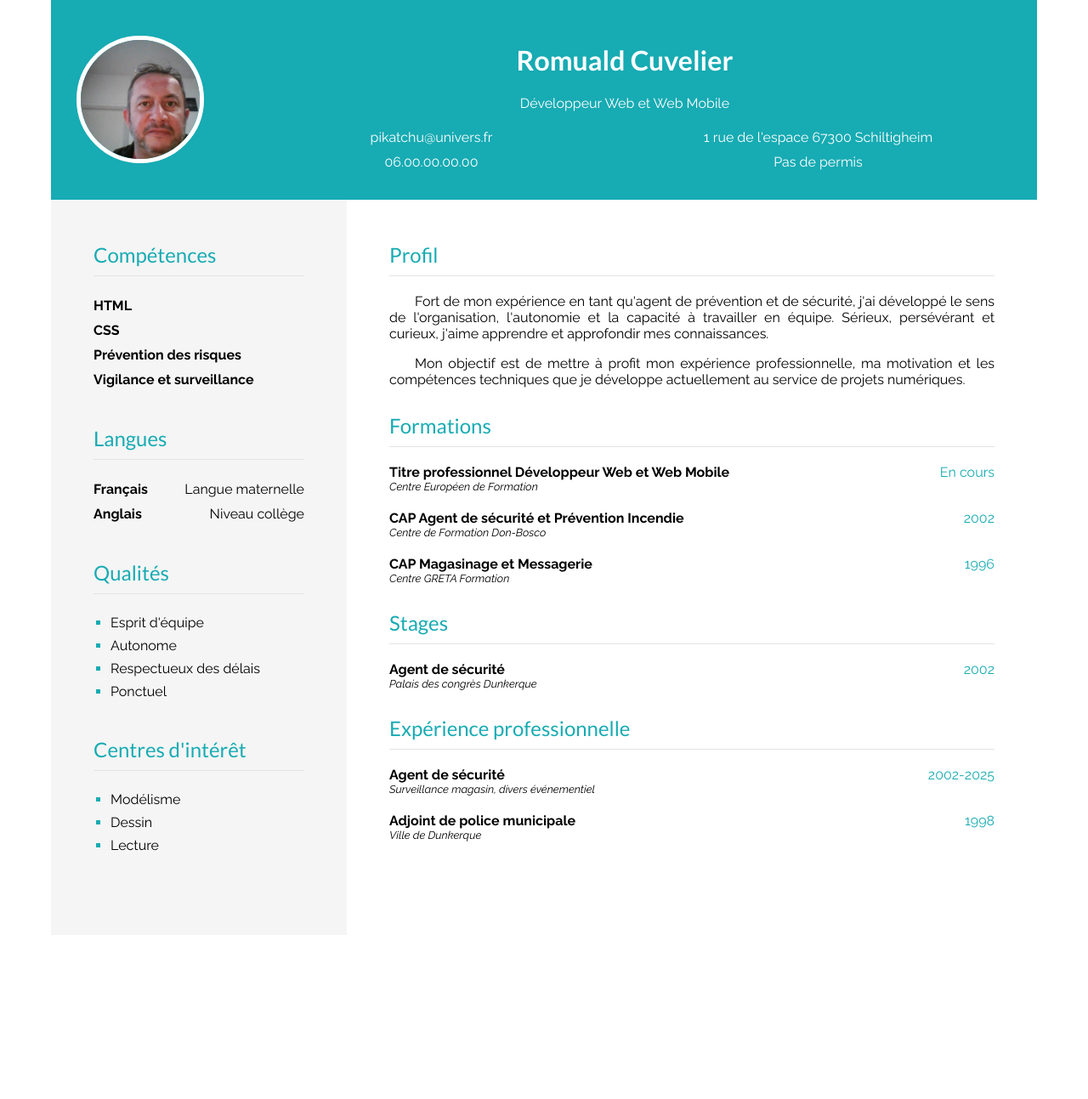
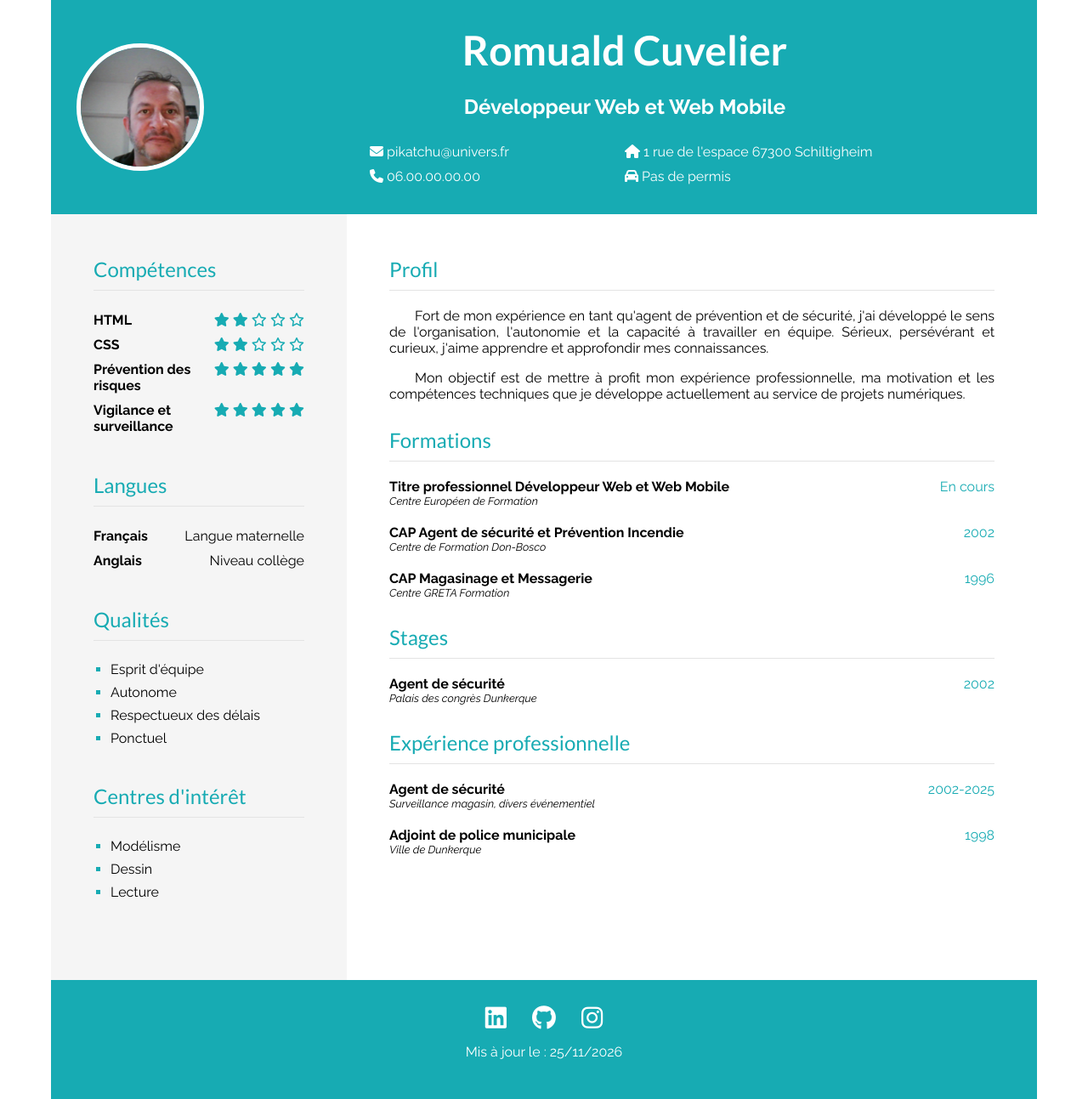
Before and after one commit to romuald67300-rgb/cv-en-ligne, a plain HTML site: page index.html in a window 1280 px wide. Shown: the whole page at 85% size. Before the commit the page ends 1100 px from the top, so only its background shows below. Drawn offline with Linux system fonts and the light colour scheme.

Commit message:
Ajout des étoiles, de l'en-tête et du pied de page

```diff
--- a/assets/css/style.css
+++ b/assets/css/style.css
@@ -67,11 +67,20 @@ header div {
     flex: 1;
     text-align: center;
 }
+header h1 {
+    font-size: 3rem;
+    margin: 0;
+}
+header div > p {
+    font-size: 1.5rem;
+    font-weight: bold;
+}
 
 header ul {
     list-style: none;
     padding: 0;
-    margin: 0;
+    margin: 0 auto;
+    max-width: 600PX;
     display: flex;
     flex-wrap: wrap;
 }
@@ -79,6 +88,7 @@ header ul {
 header li {
     width: 50%;
     padding: 5px 0;
+    text-align: left;
 }
 
 .corps {
@@ -120,6 +130,12 @@ aside li {
 
 .niveaux li span:first-child {
     font-weight: bold;
+}
+.niveaux li span:last-child {
+    white-space: nowrap;
+}
+.niveaux i {
+    color: var(--color-primary);
 }
 
 .puces {
@@ -172,3 +188,22 @@ article div p {
     font-style: italic;
     font-size: 0.8rem;
 }
+
+footer {
+
+    background-color: var(--color-primary);
+    color: var(--color-white);
+    padding: 30px;
+    text-align: center;
+}
+footer ul {
+    list-style: none;
+    padding: 0;
+    margin: 0 0 15px 0;
+    display: flex;
+    justify-content: center;
+    gap: 30px;
+}
+footer i {
+    font-size: 1.8rem;
+}
--- a/index.html
+++ b/index.html
@@ -9,7 +9,9 @@
     <link rel="preconnect" href="https://fonts.gstatic.com" crossorigin>
     <link href="https://fonts.googleapis.com/css2?family=Lato:ital,wght@0,400;0,700;1,400&display=swap"
         rel="stylesheet">
+    <link rel="stylesheet" href="https://cdnjs.cloudflare.com/ajax/libs/font-awesome/6.5.1/css/all.min.css">
     <link rel="stylesheet" href="assets/css/style.css">
+
 </head>
 
 <body>
@@ -20,10 +22,11 @@
                 <h1>Romuald Cuvelier</h1>
                 <p>Développeur Web et Web Mobile</p>
                 <ul>
-                    <li>pikatchu@univers.fr</li>
-                    <li>1 rue de l'espace 67300 Schiltigheim</li>
-                    <li>06.00.00.00.00</li>
-                    <li>Pas de permis</li>
+                    <li><i class="fa-solid fa-envelope"></i> pikatchu@univers.fr</li>
+
+                    <li><i class="fa-solid fa-house"></i> 1 rue de l'espace 67300 Schiltigheim</li>
+                    <li><i class="fa-solid fa-phone"></i> 06.00.00.00.00</li>
+                    <li><I class="fa-solid fa-car"></i> Pas de permis</li>
                 </ul>
             </div>
 
@@ -33,10 +36,46 @@
                 <section>
                     <h2>Compétences</h2>
                     <ul class="niveaux">
-                        <li><span>HTML</span><span></span></li>
-                        <li><span>CSS</span><span></span></li>
-                        <li><span>Prévention des risques</span><span></span></li>
-                        <li><span>Vigilance et surveillance</span><span></span></li>
+                        <li>
+                            <span>HTML</span>
+                            <span>
+                                <i class="fa-solid fa-star"></i>
+                                <i class="fa-solid fa-star"></i>
+                                <i class="fa-regular fa-star"></i>
+                                <i class="fa-regular fa-star"></i>
+                                <i class="fa-regular fa-star"></i>
+                            </span>
+                        </li>
+                        <li>
+                            <span>CSS</span>
+                            <span>
+                                <i class="fa-solid fa-star"></i>
+                                <i class="fa-solid fa-star"></i>
+                                <i class="fa-regular fa-star"></i>
+                                <i class="fa-regular fa-star"></i>
+                                <i class="fa-regular fa-star"></i>
+                            </span>
+                        </li>
+                        <li>
+                            <span>Prévention des risques</span>
+                            <span>
+                                <i class="fa-solid fa-star"></i>
+                                <i class="fa-solid fa-star"></i>
+                                <i class="fa-solid fa-star"></i>
+                                <i class="fa-solid fa-star"></i>
+                                <i class="fa-solid fa-star"></i>
+                            </span>
+                        </li>
+                        <li>
+                            <span>Vigilance et surveillance</span>
+                            <span>
+                                <i class="fa-solid fa-star"></i>
+                                <i class="fa-solid fa-star"></i>
+                                <i class="fa-solid fa-star"></i>
+                                <i class="fa-solid fa-star"></i>
+                                <i class="fa-solid fa-star"></i>
+                            </span>
+                        </li>
                     </ul>
                 </section>
                 <section>
@@ -106,7 +145,7 @@
                         </div>
                         <p>2002</p>
                     </article>
-                    </section>
+                </section>
 
                 <section>
                     <h2>Expérience professionnelle</h2>
@@ -127,7 +166,14 @@
                 </section>
             </main>
         </div>
-        <footer></footer>
+        <footer>
+             <ul>
+        <li><i class="fa-brands fa-linkedin"></i></li>
+        <li><i class="fa-brands fa-github"></i></li>
+        <li><i class="fa-brands fa-instagram"></i></li>
+    </ul>
+    <p>Mis à jour le : 25/11/2026</p>
+        </footer>
 
     </div>
 
```
